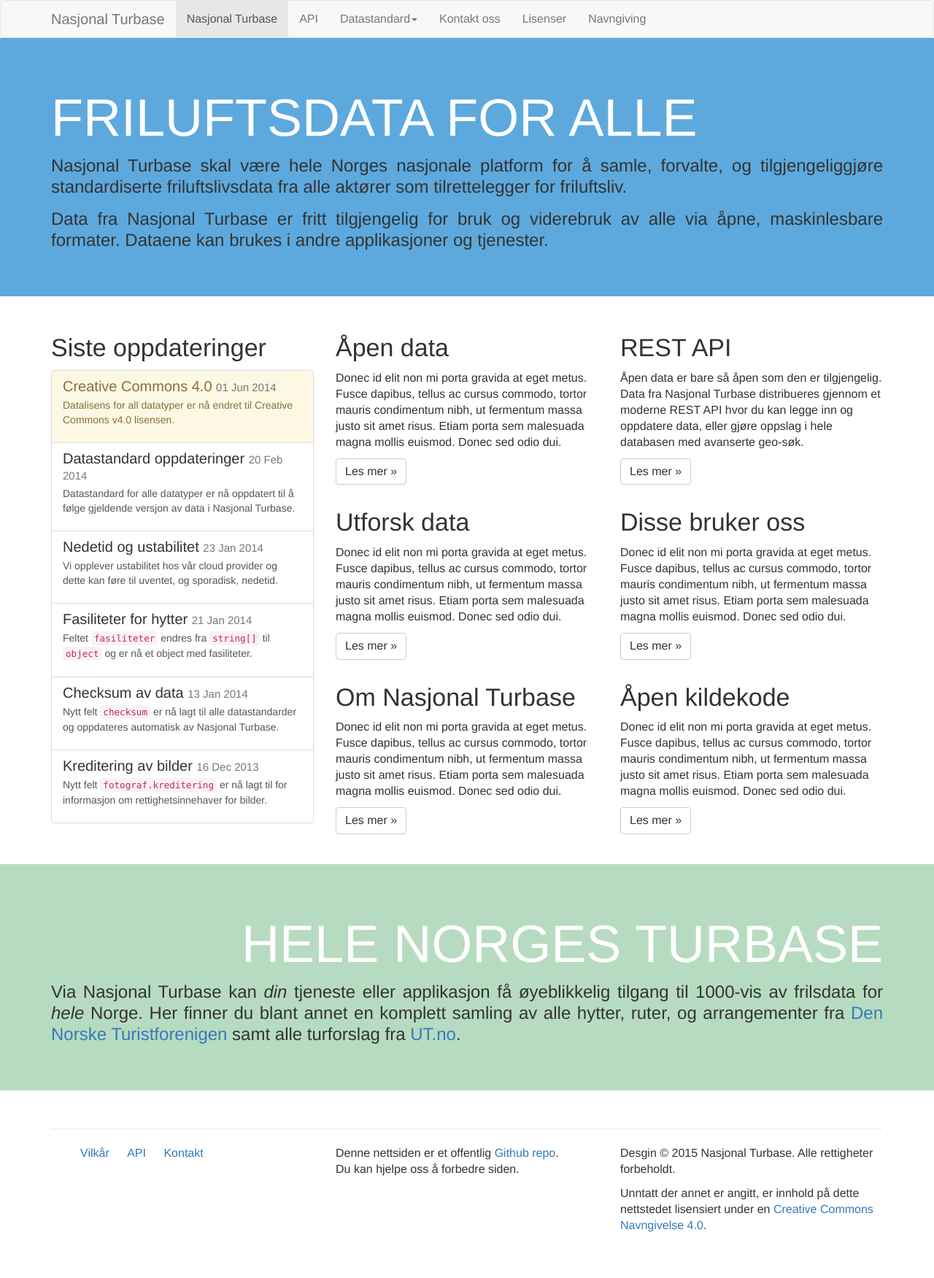
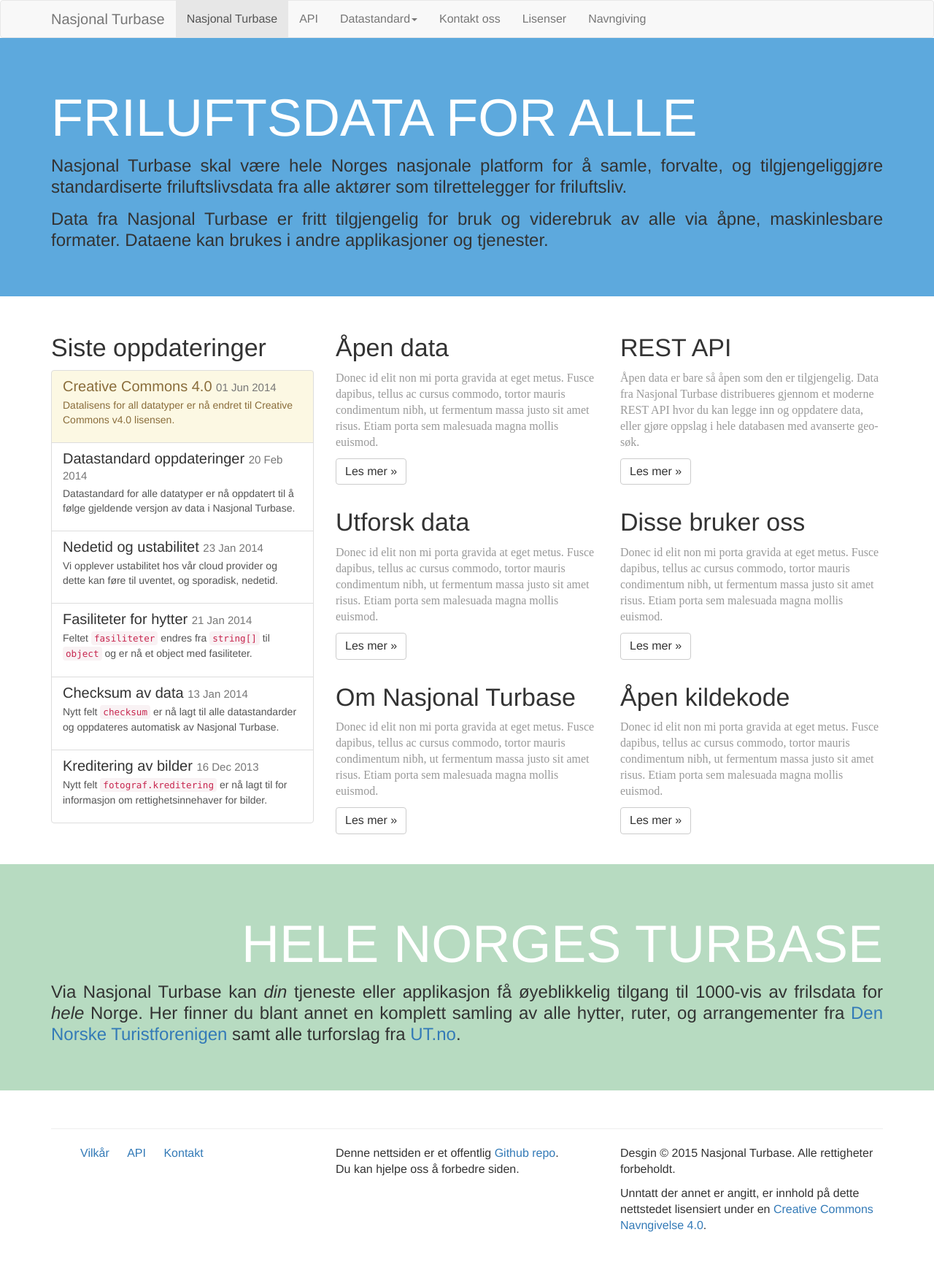
Before and after one commit to Turbasen/www.nasjonalturbase.no, a Jekyll site: the page built from index.html, in a window 1280 px wide. Shown: the whole page at 73% size. Built offline with Jekyll 4.4.1, drawn with Linux system fonts in a browser that asks for light colours; nearby versions of some CDN libraries; Markdown is read by kramdown in place of the engine named in the settings; a style sheet for code colours, icons or effects is not loaded.

Commit message:
Redact frontpage marketing text

```diff
--- a/_data/frontpage.yml
+++ b/_data/frontpage.yml
@@ -4,7 +4,7 @@
     Donec id elit non mi porta gravida at eget metus. Fusce dapibus,
     tellus ac cursus commodo, tortor mauris condimentum nibh, ut fermentum
     massa justo sit amet risus. Etiam porta sem malesuada magna mollis
-    euismod. Donec sed odio dui.
+    euismod.
   link: /lisenser.html
 
 - title: REST API
@@ -21,7 +21,7 @@
     Donec id elit non mi porta gravida at eget metus. Fusce dapibus,
     tellus ac cursus commodo, tortor mauris condimentum nibh, ut fermentum
     massa justo sit amet risus. Etiam porta sem malesuada magna mollis
-    euismod. Donec sed odio dui.
+    euismod.
   link: "#"
 
 - title: Disse bruker oss
@@ -30,7 +30,7 @@
     Donec id elit non mi porta gravida at eget metus. Fusce dapibus,
     tellus ac cursus commodo, tortor mauris condimentum nibh, ut fermentum
     massa justo sit amet risus. Etiam porta sem malesuada magna mollis
-    euismod. Donec sed odio dui.
+    euismod.
   link: "#"
 
 - title: Om Nasjonal Turbase
@@ -39,7 +39,7 @@
     Donec id elit non mi porta gravida at eget metus. Fusce dapibus,
     tellus ac cursus commodo, tortor mauris condimentum nibh, ut fermentum
     massa justo sit amet risus. Etiam porta sem malesuada magna mollis
-    euismod. Donec sed odio dui.
+    euismod.
   link: /kontakt.html
 
 - title: Åpen kildekode
@@ -48,5 +48,5 @@
     Donec id elit non mi porta gravida at eget metus. Fusce dapibus,
     tellus ac cursus commodo, tortor mauris condimentum nibh, ut fermentum
     massa justo sit amet risus. Etiam porta sem malesuada magna mollis
-    euismod. Donec sed odio dui.
+    euismod.
   link: #
--- a/_includes/header.html
+++ b/_includes/header.html
@@ -15,6 +15,7 @@
     <link rel="stylesheet" href="/css/bootstrap.min.css">
     <link rel="stylesheet" href="{{ site.cdn }}/lib/glyphicons-pro-1-9/css/glyphicons.css">
     <link rel="stylesheet" href="{{ site.cdn }}/lib/glyphicons-pro-1-9/css/glyphicons-social.css">
+    <link rel="stylesheet" href="{{ site.cdn }}/lib/redacted-font/css/redacted.css">
     <link rel="stylesheet" href="/css/app.css">
     <link rel="stylesheet" href="/css/highlight.css">
 
--- a/css/app.css
+++ b/css/app.css
@@ -13,6 +13,11 @@
 
 p {
   line-height: 22px;
+}
+
+p.prototype {
+  font-family: "Redacted Script";
+  color: #999;
 }
 
 .navbar {
--- a/index.html
+++ b/index.html
@@ -18,7 +18,7 @@
           <span class="glyphicons glyphicons-{{ panel.class }}"></span>
           {{ panel.title }}
         </h2>
-        <p>{{ panel.desc }}</p>
+        <p class="prototype">{{ panel.desc }}</p>
         <p><a class="btn btn-default" href="{{ panel.link }}">Les mer »</a></p>
       </div>
     {% cycle '', '</div>' %}
```
